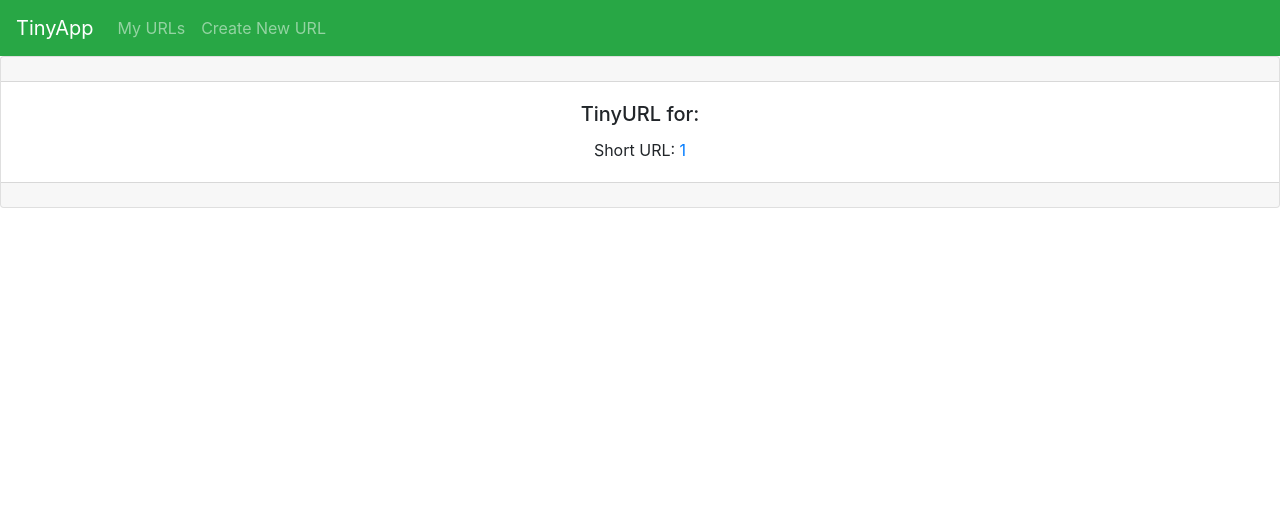
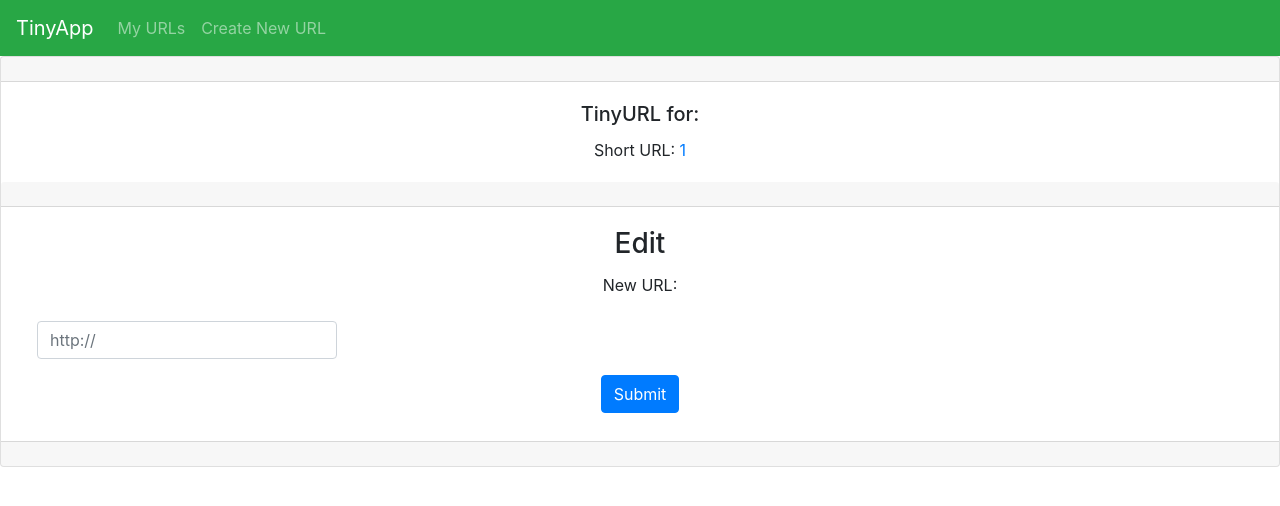
Before and after one commit to james-booker1/tinyapp, a Node server app: page /urls/1 in a window 1280 px wide. Shown: the top 506 px of the page. Run offline with Node 20, Linux system fonts and the light colour scheme; some libraries are stand-ins or nearby versions.

Commit message:
Edit button activated on urls show page

```diff
--- a/express_server.js
+++ b/express_server.js
@@ -42,9 +42,16 @@ app.get("/urls/:shortURL", (req, res) => {
   res.render("urls_show", templateVars);
 });
 
+app.post("/urls/:shortURL", (req, res) => {
+  const shortURL = req.params.shortURL;
+  const longURL = req.body.longURL;
+  urlDatabase[shortURL] = longURL;
+
+  res.redirect("/urls");
+});
+
 app.get("/u/:shortURL", (req, res) => {
-  const longURL = urlDatabase[req.params.shortURL];
-  res.redirect(longURL);
+  res.redirect(urlDatabase[req.params.shortURL]);
 });
 
 app.post("/urls/:shortURL/delete", (req, res) => {
--- a/views/urls_show.ejs
+++ b/views/urls_show.ejs
@@ -13,7 +13,21 @@
         <h5 class="card-title">TinyURL for: <%= longURL %></h5>
         <p class="card-text">Short URL: <a href="/u/<%= shortURL %>"><%= shortURL %></a></p>
       </div>
-    <div class="card-footer text-muted"></div>
+      <div>
+      <div class="card-header"></div>
+      <div class="card-body">
+        <h3 class="card-title">Edit</h3>
+        <div class="form-group mb-2">
+          <label for="longURL">New URL:</label>
+          <form method="POST" action="/urls/<%= shortURL %>">
+          <input class="form-control" type="text" name="longURL" placeholder="http://" style="width: 300px; margin: 1em">
+          <button type="submit" class="btn btn-primary">Submit</button>
+          </form>
+
+        </div>
+        </div>
+    <div class="card-footer text-muted">
+    </div>
   </div>
   <script src="https://code.jquery.com/jquery-3.3.1.slim.min.js" integrity="sha384-q8i/X+965DzO0rT7abK41JStQIAqVgRVzpbzo5smXKp4YfRvH+8abtTE1Pi6jizo" crossorigin="anonymous"></script>
   <script src="https://cdnjs.cloudflare.com/ajax/libs/popper.js/1.14.7/umd/popper.min.js" integrity="sha384-UO2eT0CpHqdSJQ6hJty5KVphtPhzWj9WO1clHTMGa3JDZwrnQq4sF86dIHNDz0W1" crossorigin="anonymous"></script>
```
